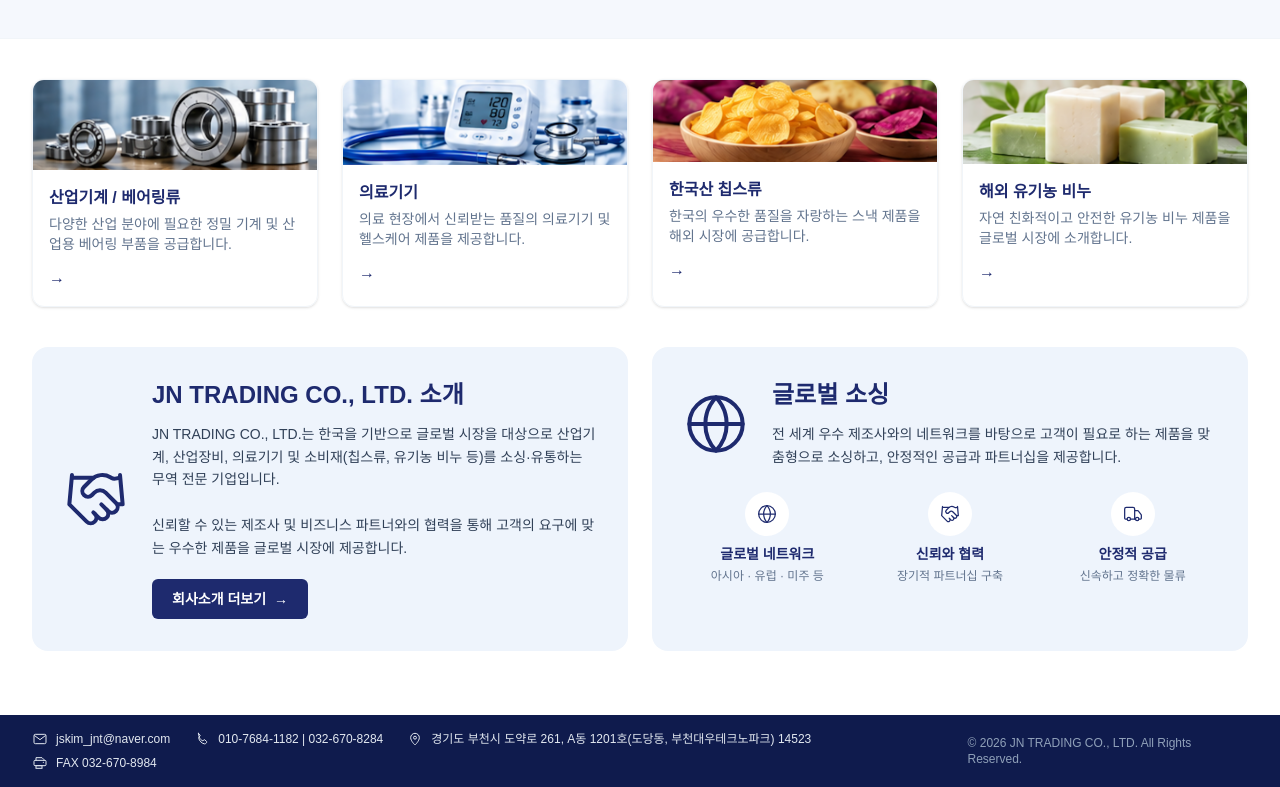
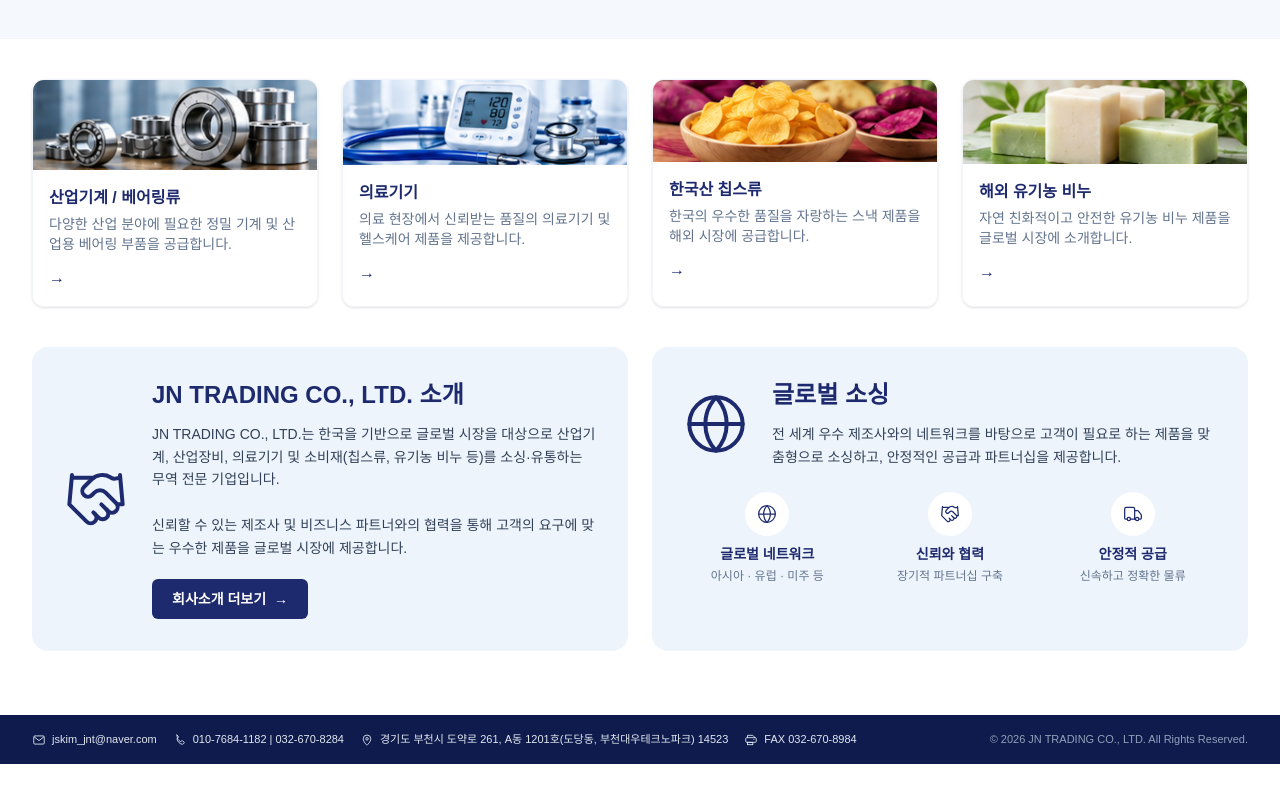
Before and after one commit to jooho2075/jntrading-company-site, a Next.js app: page / in a window 1280 px wide. Shown: the part 1111-1898 px from the top of the page. After the commit the page ends 1875 px from the top, so only its background shows below. Built offline with nearby package versions, Linux system fonts and the light colour scheme.

Commit message:
영문주소 수정

```diff
--- a/src/app/page.tsx
+++ b/src/app/page.tsx
@@ -159,10 +159,8 @@
                   {category.icon}
                 </span>
                 <div>
-                  <p className="font-bold text-[#1e2a6e] lg:whitespace-nowrap">{text.title[locale]}</p>
-                  <p className="mt-1 text-sm text-slate-500 lg:whitespace-nowrap lg:text-xs">
-                    {text.blurb[locale]}
-                  </p>
+                  <p className="font-bold text-[#1e2a6e]">{text.title[locale]}</p>
+                  <p className="mt-1 text-sm text-slate-500 lg:text-xs">{text.blurb[locale]}</p>
                 </div>
               </div>
             );
--- a/src/components/layout/Footer.tsx
+++ b/src/components/layout/Footer.tsx
@@ -5,7 +5,7 @@
 
 function MailIcon() {
   return (
-    <svg viewBox="0 0 24 24" className="h-4 w-4 shrink-0" aria-hidden="true">
+    <svg viewBox="0 0 24 24" className="h-3.5 w-3.5 shrink-0" aria-hidden="true">
       <rect x="3" y="5" width="18" height="14" rx="2" fill="none" stroke="currentColor" strokeWidth="1.5" />
       <path d="m4 7 8 6 8-6" fill="none" stroke="currentColor" strokeWidth="1.5" strokeLinecap="round" strokeLinejoin="round" />
     </svg>
@@ -14,7 +14,7 @@
 
 function PhoneIcon() {
   return (
-    <svg viewBox="0 0 24 24" className="h-4 w-4 shrink-0" aria-hidden="true">
+    <svg viewBox="0 0 24 24" className="h-3.5 w-3.5 shrink-0" aria-hidden="true">
       <path
         d="M6.6 3.5 9 5.9c.4.4.4 1.1 0 1.6L7.6 9c1 2.6 3.2 4.8 5.8 5.8l1.5-1.4c.4-.4 1.1-.4 1.6 0l2.4 2.4c.4.4.4 1.1 0 1.6l-1.3 1.3c-.5.5-1.2.7-1.9.6-4-.6-8-4.6-8.6-8.6-.1-.7.1-1.4.6-1.9L6.6 3.5Z"
         fill="none"
@@ -29,7 +29,7 @@
 
 function FaxIcon() {
   return (
-    <svg viewBox="0 0 24 24" className="h-4 w-4 shrink-0" aria-hidden="true">
+    <svg viewBox="0 0 24 24" className="h-3.5 w-3.5 shrink-0" aria-hidden="true">
       <path
         d="M6 8V4h9l3 3v1"
         fill="none"
@@ -47,7 +47,7 @@
 
 function PinIcon() {
   return (
-    <svg viewBox="0 0 24 24" className="h-4 w-4 shrink-0" aria-hidden="true">
+    <svg viewBox="0 0 24 24" className="h-3.5 w-3.5 shrink-0" aria-hidden="true">
       <path
         d="M12 21s-6.5-5.9-6.5-11A6.5 6.5 0 0 1 18.5 10c0 5.1-6.5 11-6.5 11Z"
         fill="none"
@@ -66,31 +66,33 @@
 
   return (
     <footer className="bg-[#0f1b4d] text-slate-200">
-      <div className="mx-auto flex max-w-7xl flex-col gap-3 px-4 py-4 text-xs sm:flex-row sm:items-center sm:justify-between sm:px-6 lg:px-8">
-        <ul className="flex flex-wrap items-center gap-x-6 gap-y-2">
-          <li className="flex items-center gap-2">
+      <div className="mx-auto flex max-w-7xl flex-col gap-3 px-4 py-4 text-[11px] sm:flex-row sm:items-center sm:justify-between sm:gap-4 sm:px-6 lg:px-8">
+        {/* 가로 스크롤 없이, 글자 크기/간격을 살짝 줄여서 데스크톱 폭에서는
+            한 줄에 다 들어가도록 하고, 화면이 좁을 때만 자연스럽게 줄바꿈된다. */}
+        <ul className="flex flex-wrap items-center gap-x-4 gap-y-1.5">
+          <li className="flex items-center gap-1.5">
             <MailIcon />
-            <a href="mailto:info@jntrading.co.kr" className="hover:text-white">
+            <a href="mailto:info@jntrading.co.kr" className="whitespace-nowrap hover:text-white">
               jskim_jnt@naver.com
             </a>
           </li>
-          <li className="flex items-center gap-2">
+          <li className="flex items-center gap-1.5">
             <PhoneIcon />
-            <a href="tel:+82-10-7684-1182" className="hover:text-white">
+            <a href="tel:+82-10-7684-1182" className="whitespace-nowrap hover:text-white">
               {dictionary.footer.phone[locale]}
             </a>
           </li>
-          <li className="flex items-center gap-2">
+          <li className="flex items-center gap-1.5">
             <PinIcon />
-            <span>{dictionary.footer.address[locale]}</span>
+            <span className="whitespace-nowrap">{dictionary.footer.address[locale]}</span>
           </li>
-          <li className="flex items-center gap-2">
+          <li className="flex items-center gap-1.5">
             <FaxIcon />
-            <span>{dictionary.footer.fax[locale]}</span>
+            <span className="whitespace-nowrap">{dictionary.footer.fax[locale]}</span>
           </li>
         </ul>
 
-        <p className="text-slate-400">
+        <p className="whitespace-nowrap text-slate-400">
           © {year} JN TRADING CO., LTD. All Rights Reserved.
         </p>
       </div>
--- a/src/lib/locale/translations.ts
+++ b/src/lib/locale/translations.ts
@@ -17,7 +17,7 @@
   footer: {
     address: {
       ko: "경기도 부천시 도약로 261, A동 1201호(도당동, 부천대우테크노파크) 14523",
-      en: "1201, A-dong, 261 Doyak-ro, Wonmi-gu, Bucheon-si, Gyeonggi-do 14523, Republic of Korea",
+      en: "A-1201, 261 Doyak-ro, Bucheon-si, Gyeonggi-do, 14523, Korea",
     },
     // 한국어에서는 국내에서 통용되는 표기(0으로 시작)를, 영어에서는 해외 발신자를 위해
     // 국가번호(+82)를 붙이고 지역번호 앞자리 0을 뗀 국제 표기를 사용한다.
```
